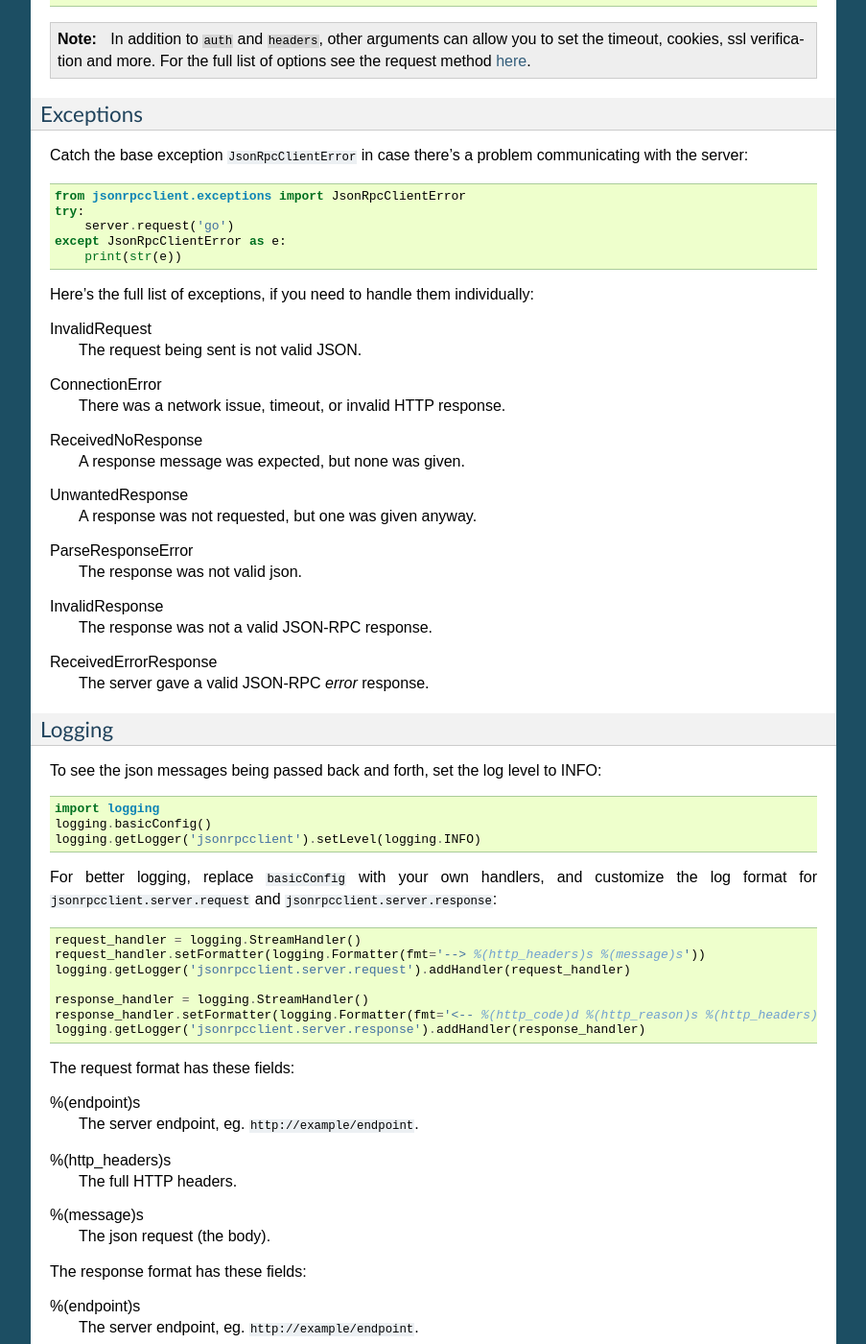
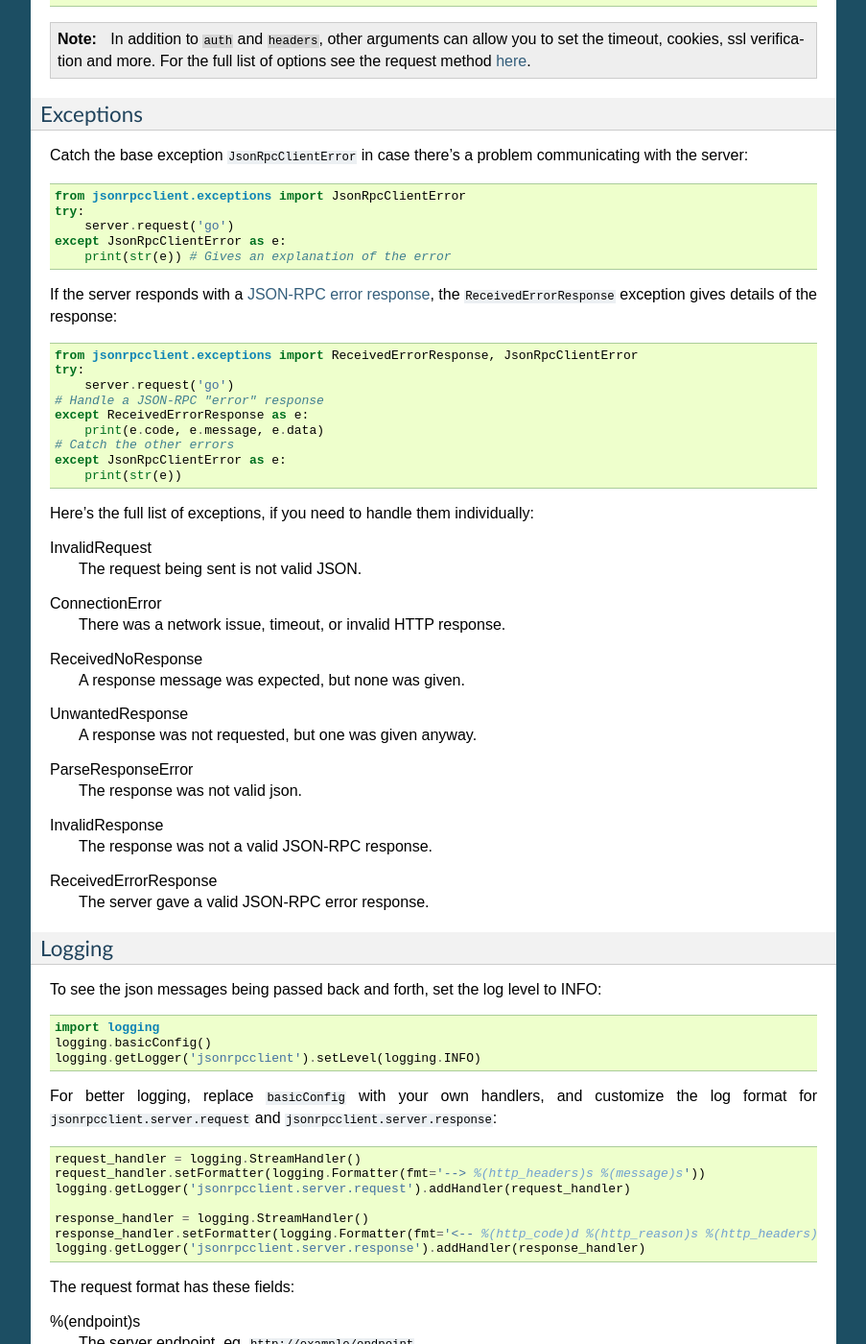
Before and after one commit to explodinglabs/jsonrpcclient, a Sphinx documentation site: the page built from doc/index.rst, in a window 1280 px wide and 1400 px high, scrolled down 1289 px. Shown: the whole window at 96% size, without its empty margins (198-1101 px from the left). Built offline with Sphinx 7.4.7, drawn with Linux system fonts in a browser that asks for light colours.

Commit message:
Explain new ReceivedErrorResponse attributes

```diff
--- a/doc/index.rst
+++ b/doc/index.rst
@@ -91,6 +91,20 @@ communicating with the server::
     try:
         server.request('go')
     except JsonRpcClientError as e:
+        print(str(e)) # Gives an explanation of the error
+
+If the server responds with a `JSON-RPC error response
+<http://www.jsonrpc.org/specification#error_object>`_, the
+``ReceivedErrorResponse`` exception gives details of the response::
+
+    from jsonrpcclient.exceptions import ReceivedErrorResponse, JsonRpcClientError
+    try:
+        server.request('go')
+    # Handle a JSON-RPC "error" response
+    except ReceivedErrorResponse as e:
+        print(e.code, e.message, e.data)
+    # Catch the other errors
+    except JsonRpcClientError as e:
         print(str(e))
 
 Here's the full list of exceptions, if you need to handle them individually:
@@ -114,7 +128,7 @@ InvalidResponse
     The response was not a valid JSON-RPC response.
 
 ReceivedErrorResponse
-    The server gave a valid JSON-RPC *error* response.
+    The server gave a valid JSON-RPC error response.
 
 Logging
 ^^^^^^^
```
